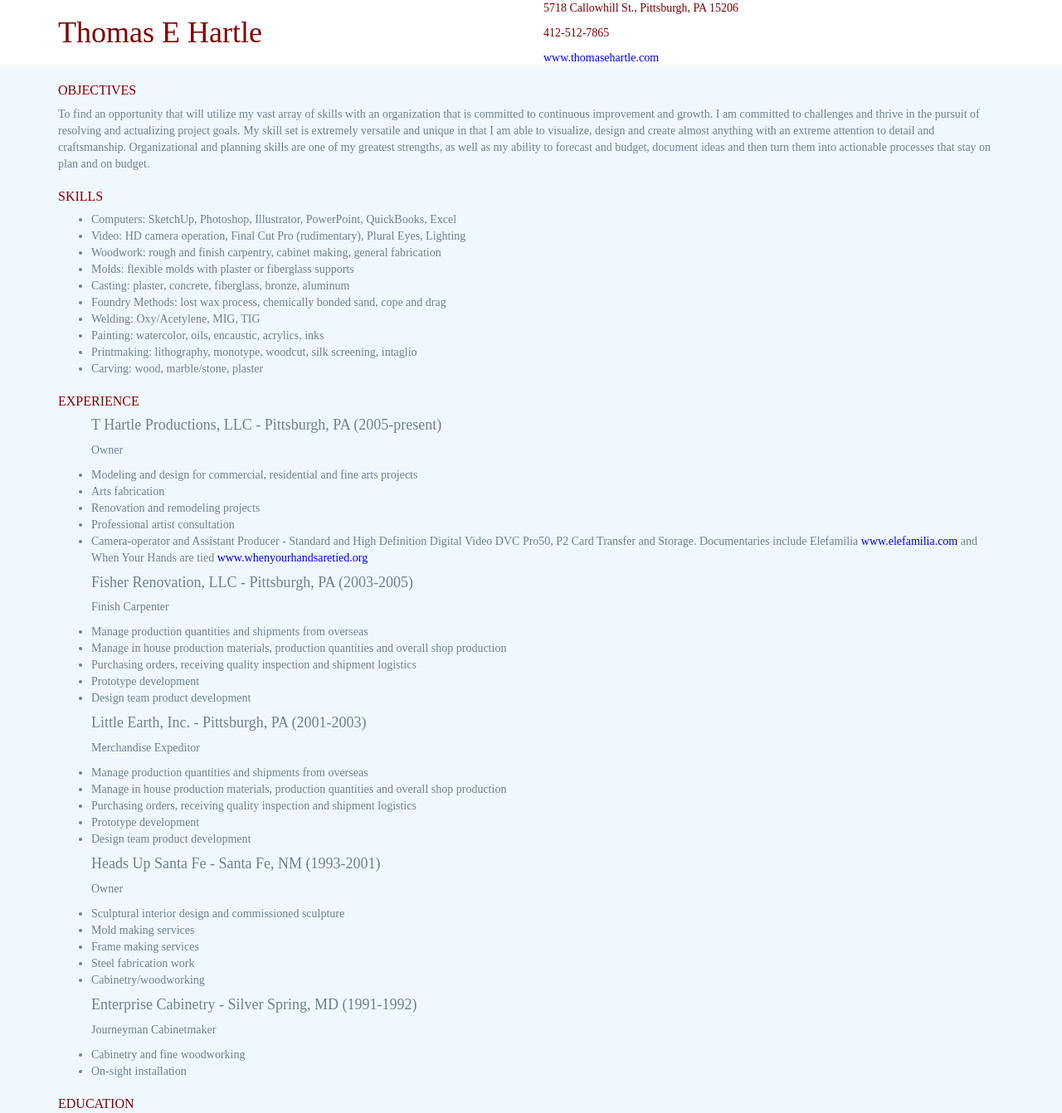
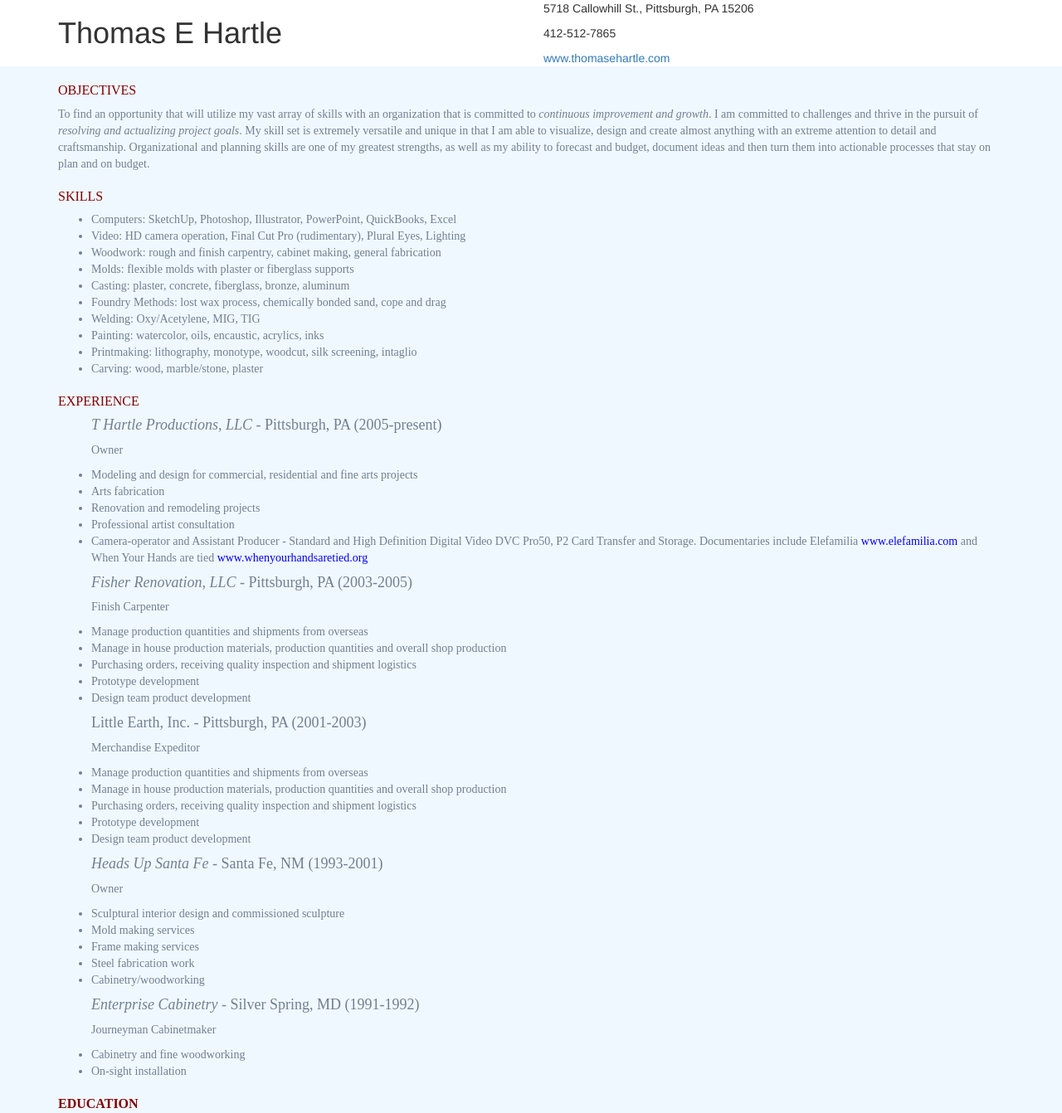
Before and after one commit to tehat/AUGUST-COHORT-RESUME-THOMAS-HARTLE, a plain HTML site: page index.html in a window 1280 px wide. Shown: the top 1342 px of the page at 83% size. Drawn offline with nearby package versions, Linux system fonts and the light colour scheme.

Commit message:
Update index.html
Changed  <div class "header"> to <header>
Added <em> and <strong> throughout resume

```diff
--- a/index.html
+++ b/index.html
@@ -13,7 +13,7 @@
 </head>
 
   <body>
-  	<div class="header">
+  	<header>
   		<div class="container">
   			<div class="row">
   					<div class="col-md-6">
@@ -28,14 +28,14 @@
   					</div>
   			</div>
 		</div>
-  	</div>
+  	</header>
 
   	<div class="work-history">
   	<div class="container">
 
   		<h3>OBJECTIVES</h3>
 
-  			<p>To find an opportunity that will utilize my vast array of skills with an organization that is committed to continuous improvement and growth.  I am committed to challenges and thrive in the pursuit of resolving and actualizing project goals.  My skill set is extremely versatile and unique in that I am able to visualize, design and create almost anything with an extreme attention to detail and craftsmanship. Organizational and planning skills are one of my greatest strengths, as well as my ability to forecast and budget, document ideas and then turn them into actionable processes that stay on plan and on budget.</p>
+  			<p>To find an opportunity that will utilize my vast array of skills with an organization that is committed to <em>continuous improvement and growth</em>.  I am committed to challenges and thrive in the pursuit of <em>resolving and actualizing project goals</em>.  My skill set is extremely versatile and unique in that I am able to visualize, design and create almost anything with an extreme attention to detail and craftsmanship. Organizational and planning skills are one of my greatest strengths, as well as my ability to forecast and budget, document ideas and then turn them into actionable processes that stay on plan and on budget.</p>
 
 
   		<h3>SKILLS</h3>
@@ -58,7 +58,7 @@
   		<h3>EXPERIENCE</h3>
 
   			<ul>
-  				<h4>T Hartle Productions, LLC - Pittsburgh, PA (2005-present)</h4>
+  				<h4><em>T Hartle Productions, LLC</em> - Pittsburgh, PA (2005-present)</h4>
   				<p>Owner</p>
 			</ul>
 
@@ -73,7 +73,7 @@
 			</ul>
 
 			<ul>
-				<h4>Fisher Renovation, LLC - Pittsburgh, PA (2003-2005)</h4>
+				<h4><em>Fisher Renovation, LLC</em> - Pittsburgh, PA (2003-2005)</h4>
 				<p>Finish Carpenter</p>
 			</ul>
 
@@ -100,7 +100,7 @@
 			</ul>
 
 			<ul>
-				<h4>Heads Up Santa Fe - Santa Fe, NM (1993-2001)</h4>
+				<h4><em>Heads Up Santa Fe</em> - Santa Fe, NM (1993-2001)</h4>
 				<p>Owner</p>
 			</ul>
 
@@ -113,7 +113,7 @@
 			</ul>
 
 			<ul>
-				<h4>Enterprise Cabinetry - Silver Spring, MD (1991-1992)</h4>
+				<h4><em>Enterprise Cabinetry</em> - Silver Spring, MD (1991-1992)</h4>
 				<p>Journeyman Cabinetmaker</p>
 			</ul>
 
@@ -123,7 +123,7 @@
 			</ul>
 
 
-		<h3>EDUCATION</h3>
+		<h3><strong>EDUCATION</strong></h3>
 
 		</div>
 
```
